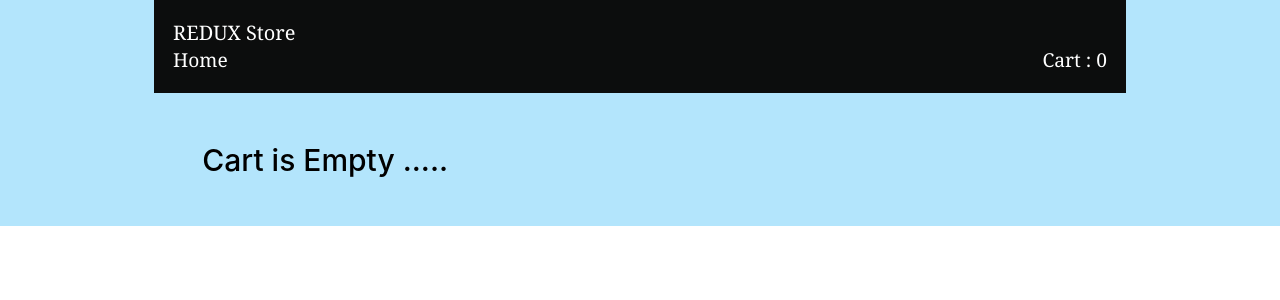
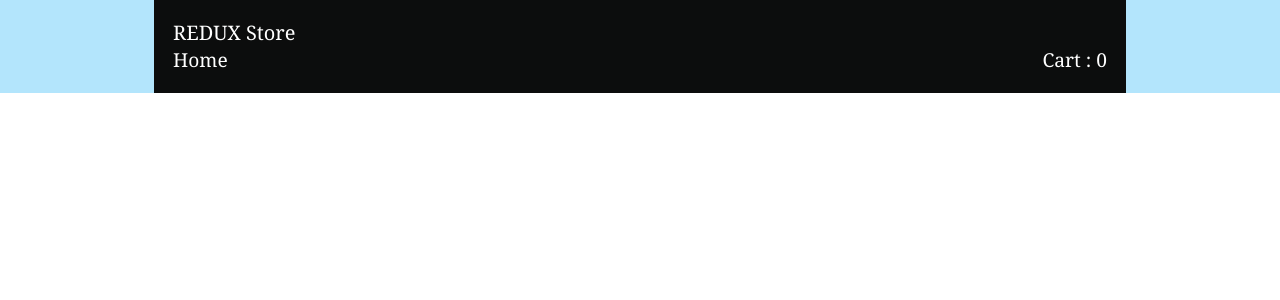
Before and after one commit to sarb001/Clone-made-with-React-redux-, a React (Create React App) app: page /cart in a window 1280 px wide. Shown: the top 300 px of the page. Built offline with nearby package versions, Linux system fonts and the light colour scheme.

Commit message:
Corrcted All

```diff
--- a/package.json
+++ b/package.json
@@ -2,11 +2,13 @@
   "name": "reduxcart",
   "version": "0.1.0",
   "private": true,
+  "homepage": "https://github.com/sarb001/Clone-with-Redux-Toolkit",
   "dependencies": {
     "@reduxjs/toolkit": "^1.8.6",
     "@testing-library/jest-dom": "^5.16.5",
     "@testing-library/react": "^13.4.0",
     "@testing-library/user-event": "^13.5.0",
+    "gh-pages": "^4.0.0",
     "react": "^18.2.0",
     "react-dom": "^18.2.0",
     "react-redux": "^8.0.4",
@@ -15,6 +17,8 @@
     "web-vitals": "^2.1.4"
   },
   "scripts": {
+     "predeploy" :"npm run build",
+     "deploy" : "gh-pages -d build",
     "start": "react-scripts start",
     "build": "react-scripts build",
     "test": "react-scripts test",
--- a/src/Components/Products.js
+++ b/src/Components/Products.js
@@ -15,7 +15,6 @@ import './Products.css';
       {
           const res = await fetch('https://fakestoreapi.com/products');
           const data = await res.json();
-          console.log(data);
           setproducts(data);
       }
       fetchprod();
@@ -32,7 +31,7 @@ import './Products.css';
           (
               <div className = "card-products"  key = {item.id}>
                    <div className="card-image" style = {{paddingTop:'9%',width:'100%',textAlign:'center',height:'20vh'}}>
-                        <span > <img src = {item.image} style = {{width:'50%',borderRadius:'50%'}} /> </span>
+                        <span > <img src = {item.image} style = {{width:'50%',borderRadius:'50%'}}  alt = "images"/> </span>
                    </div>
                    <div className="card-content" style = {{height:'13vh'}}>
                        <div className="card-price">
--- a/src/Pages/Cart.js
+++ b/src/Pages/Cart.js
@@ -1,6 +1,5 @@
 import React from 'react';
 import './Cart.css';
-import Footer from '../Components/Footer';
 
 
 import { useSelector , useDispatch} from 'react-redux';    // useselector is imported
@@ -19,7 +18,7 @@ import { remove } from '../Slice/CartSlice';
     <div>
 
 
-         {  products?.length == '' ?
+         {  products?.length === '' ?
          <div style  = {{fontSize:'30px',fontWeight:'500',padding:'5% 5%'}}>  Cart is Empty .....
           </div> : (
 
@@ -28,7 +27,7 @@ import { remove } from '../Slice/CartSlice';
 
                 <div className="card-first">
                     <div className  = "card-image" style = {{paddingTop:'9%'}}>
-                          <span> <img src = {one.image} style = {{width:'20%'}} /> </span>
+                          <span> <img src = {one.image} style = {{width:'20%'}}  alt = "selected-img"/> </span>
                       </div>
                       <div className = "card-content">
                           <div className = "card-price">
```
Also changed, not shown: 1 other file (tests, documents, lock files or other folders).
